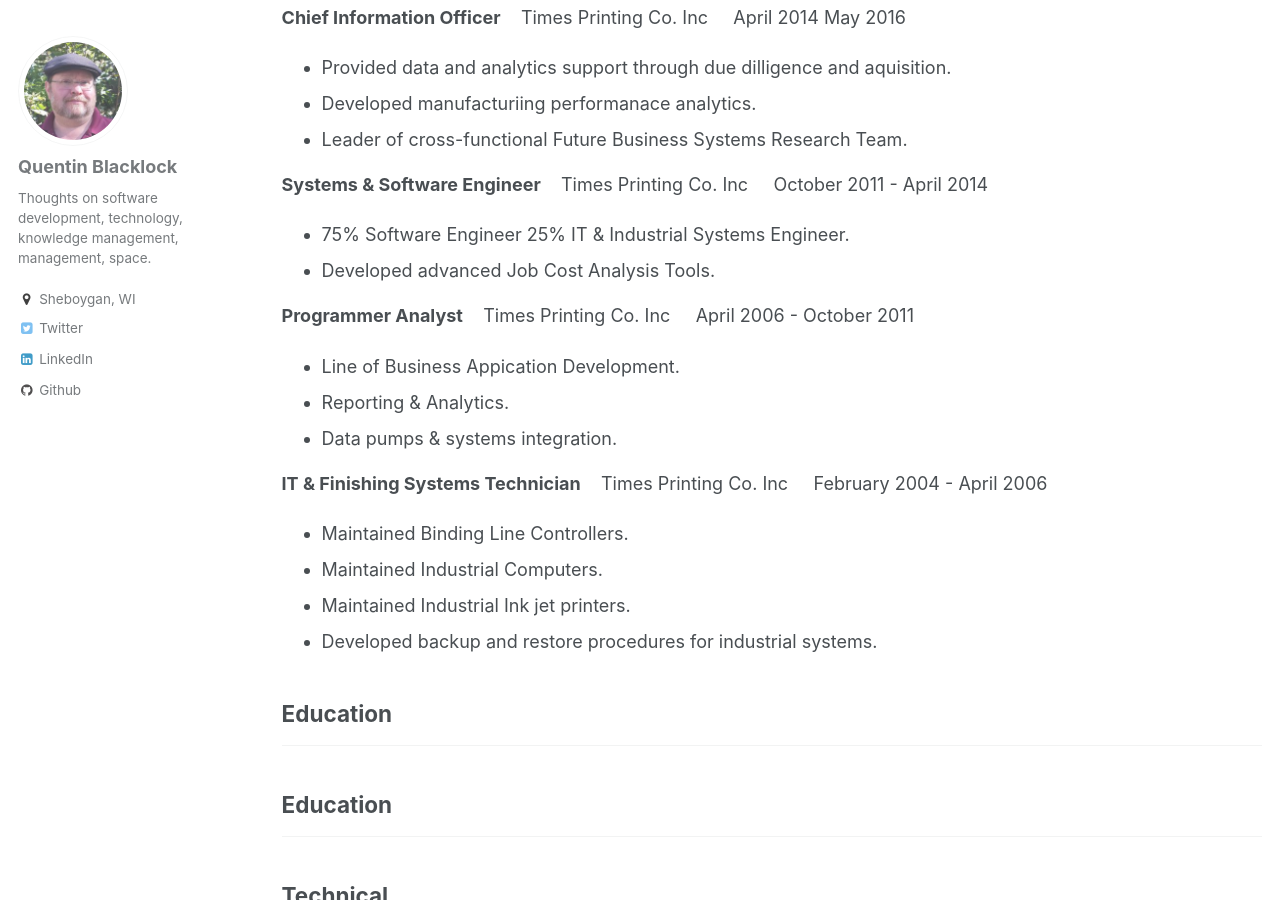
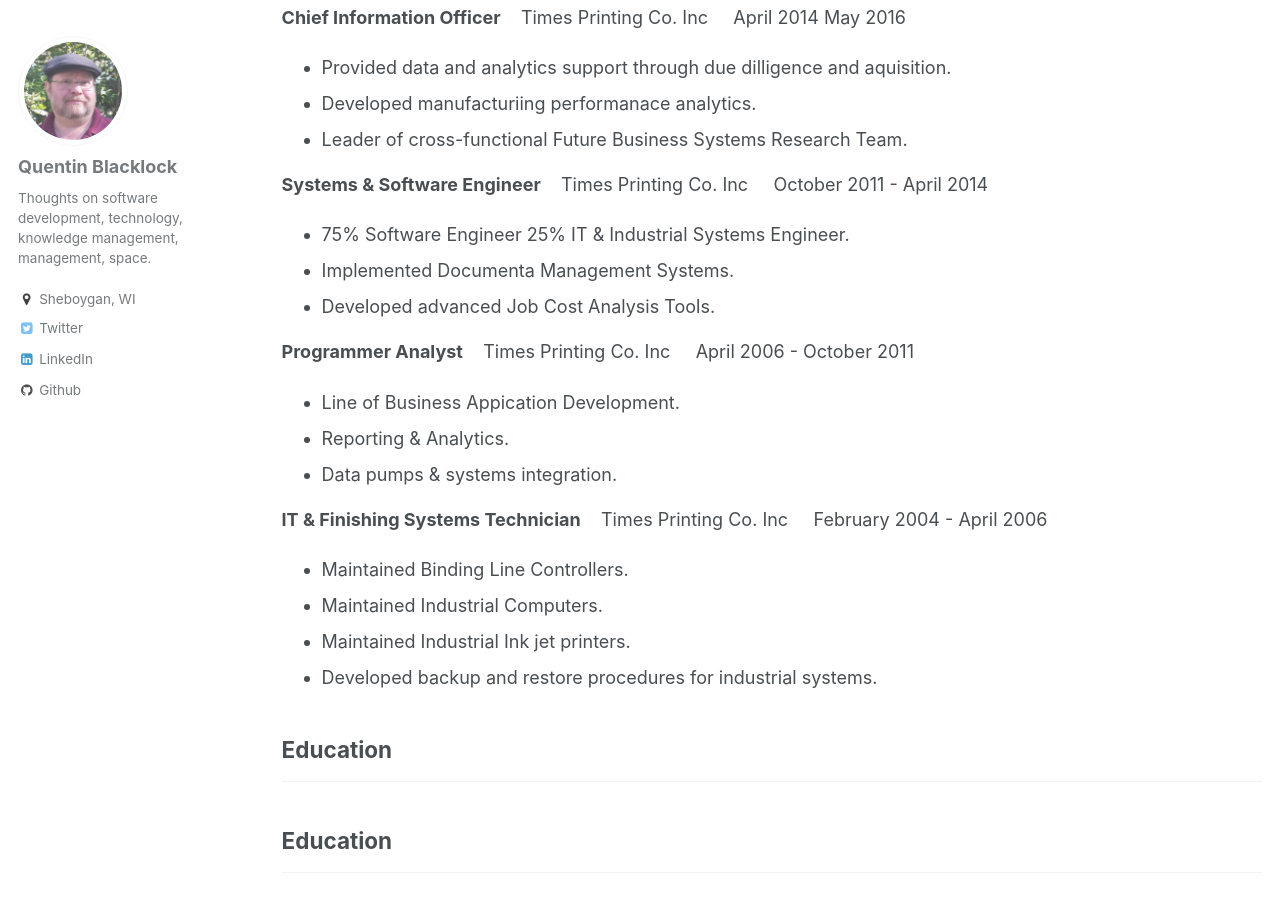
Before and after one commit to quentin-blacklock/quentin-blacklock.github.io, a Jekyll site: the page built from _pages/about.md, in a window 1280 px wide and 900 px high, scrolled down 738 px. Built offline with Jekyll 4.4.1, drawn with Linux system fonts in a browser that asks for light colours.

Commit message:
edit about

```diff
--- a/_pages/about.md
+++ b/_pages/about.md
@@ -17,6 +17,7 @@
 _____
 
 **Chief Information Officer** &nbsp;&nbsp;&nbsp;Times Printing LLC &nbsp;&nbsp;&nbsp; May 2016 - Present
+
 - Leading technological transformation post aquistion.
 - planning technological integration to the new parent company.
 - Planning data center and infrustructure updates.
@@ -31,7 +32,9 @@
 - Leader of cross-functional Future Business Systems Research Team.
 
 **Systems & Software Engineer** &nbsp;&nbsp;&nbsp;Times Printing Co. Inc &nbsp;&nbsp;&nbsp; October 2011 - April 2014
+
 - 75% Software Engineer 25% IT & Industrial Systems Engineer.
+- Implemented Documenta Management Systems.
 - Developed advanced Job Cost Analysis Tools.
 
 
```
